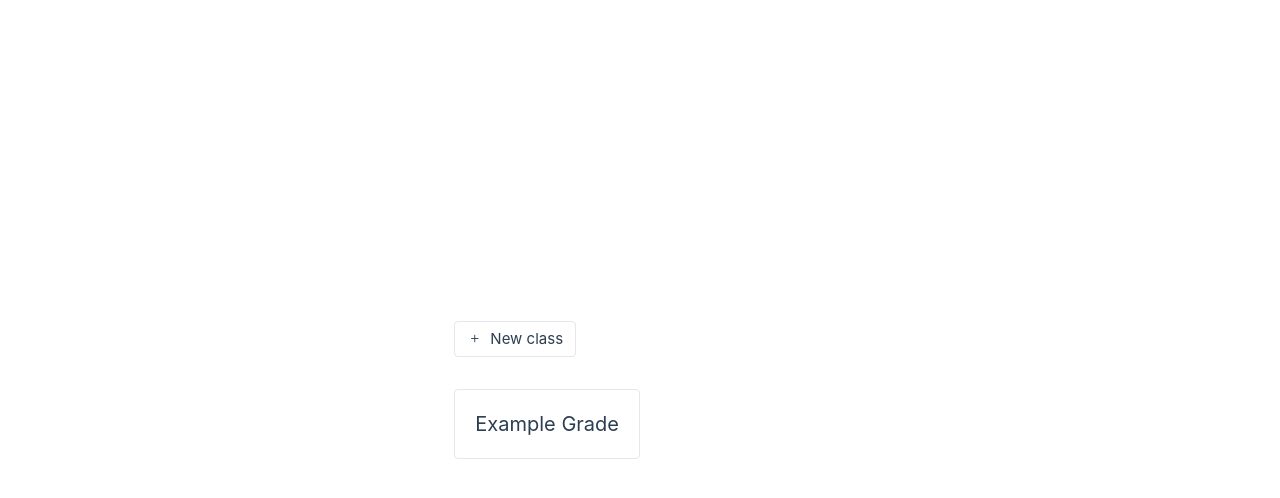
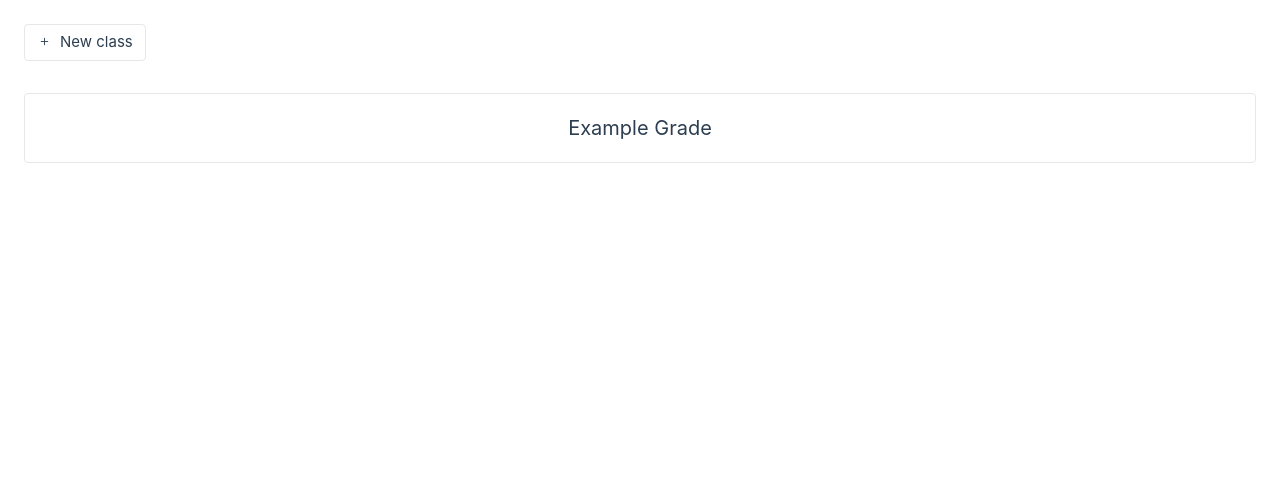
Before and after one commit to tenderribs/stud-feedback, a Vue app: page /group/0 in a window 1280 px wide. Shown: the top 498 px of the page. Built offline with nearby package versions, Linux system fonts and the light colour scheme.

Commit message:
fix viewport issues

```diff
--- a/package.json
+++ b/package.json
@@ -4,7 +4,7 @@
   "private": true,
   "type": "module",
   "scripts": {
-    "dev": "vite",
+    "dev": "vite --host",
     "build": "run-p type-check \"build-only {@}\" --",
     "preview": "vite preview",
     "build-only": "vite build",
--- a/src/assets/main.css
+++ b/src/assets/main.css
@@ -1,21 +1,10 @@
 @import './base.css';
 
 #app {
+  display: flex;
+  justify-content: center;
   max-width: 1280px;
   margin: 0 auto;
-  padding: 2rem;
+  padding: 1.5rem;
   font-weight: normal;
 }
-
-@media (min-width: 1024px) {
-  body {
-    display: flex;
-    place-items: center;
-  }
-
-  #app {
-    display: grid;
-    grid-template-columns: 1fr 1fr;
-    padding: 0 2rem;
-  }
-}
--- a/src/components/FormItem.vue
+++ b/src/components/FormItem.vue
@@ -14,12 +14,12 @@ const clicked = (option: string) => {
 <template>
   <div class="flex flex-col items-center mb-2">
     <span class="text-md mb-1">{{ props.header }}</span>
-    <div class="flex flex-row justify-around">
+    <div class="w-full flex flex-row justify-between">
       <button
         v-for="letter in letters"
         v-bind:key="letter"
         @click="clicked(letter)"
-        class="px-3 py-1.5 mx-5 rounded font-bold bg-gray-100 border-solid"
+        class="px-5 py-2 rounded font-bold bg-gray-100 border-solid"
         :class="{ selected: letter == model }"
       >
         {{ letter }}
```
